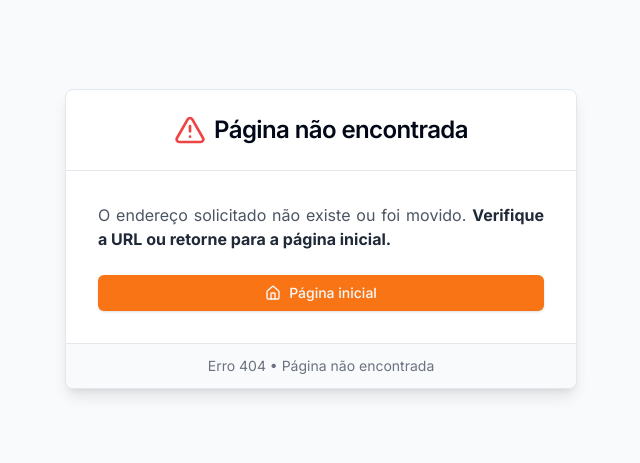
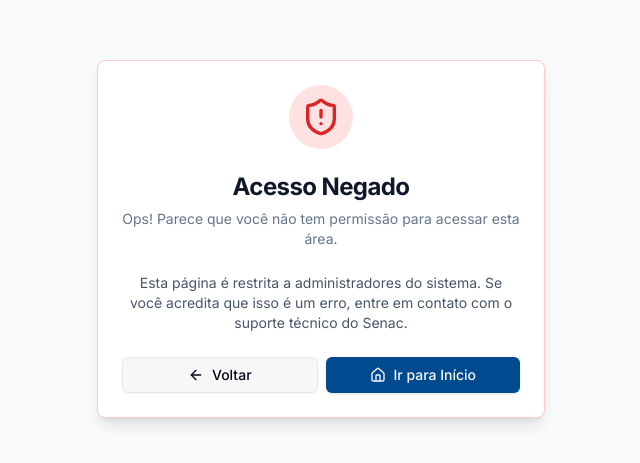
Before and after one commit to camilafbc/controle-estoque, a Next.js app: page /acesso-negado in a window 1280 px wide. Before the commit this address had no page. Shown: the part 161-624 px from the top of the page, without its empty margins (319-959 px from the left). Built offline with nearby package versions, Linux system fonts and the light colour scheme.

Commit message:
feat: add página de acesso negado

```diff
--- /dev/null
+++ b/src/app/acesso-negado/page.tsx
@@ -0,0 +1,52 @@
+import { ShieldAlert, ArrowLeft, Home } from "lucide-react";
+import Link from "next/link";
+
+import { Button } from "@/components/ui/button";
+import {
+  Card,
+  CardContent,
+  CardDescription,
+  CardFooter,
+  CardHeader,
+  CardTitle,
+} from "@/components/ui/card";
+
+export default function AcessoNegado() {
+  return (
+    <div className="flex min-h-screen items-center justify-center bg-slate-50 p-4 dark:bg-slate-950">
+      <Card className="w-full max-w-md border-red-200 shadow-lg dark:border-red-900">
+        <CardHeader className="text-center">
+          <div className="mx-auto mb-4 flex h-16 w-16 items-center justify-center rounded-full bg-red-100 dark:bg-red-900/30">
+            <ShieldAlert className="h-10 w-10 text-red-600 dark:text-red-500" />
+          </div>
+          <CardTitle className="text-2xl font-bold text-slate-900 dark:text-slate-50">
+            Acesso Negado
+          </CardTitle>
+          <CardDescription className="text-slate-500">
+            Ops! Parece que você não tem permissão para acessar esta área.
+          </CardDescription>
+        </CardHeader>
+
+        <CardContent className="text-center text-sm text-slate-600 dark:text-slate-400">
+          Esta página é restrita a administradores do sistema. Se você acredita
+          que isso é um erro, entre em contato com o suporte técnico do Senac.
+        </CardContent>
+
+        <CardFooter className="flex flex-col gap-2 sm:flex-row">
+          <Button asChild variant="outline" className="w-full">
+            <Link href="javascript:history.back()">
+              <ArrowLeft className="mr-2 h-4 w-4" />
+              Voltar
+            </Link>
+          </Button>
+          <Button asChild className="w-full bg-blue-senac hover:bg-blue-900">
+            <Link href="/home">
+              <Home className="mr-2 h-4 w-4" />
+              Ir para Início
+            </Link>
+          </Button>
+        </CardFooter>
+      </Card>
+    </div>
+  );
+}
```
